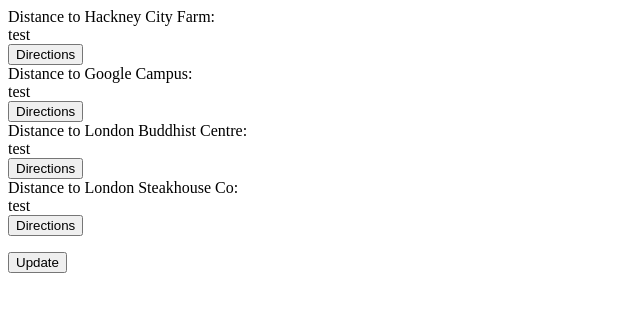
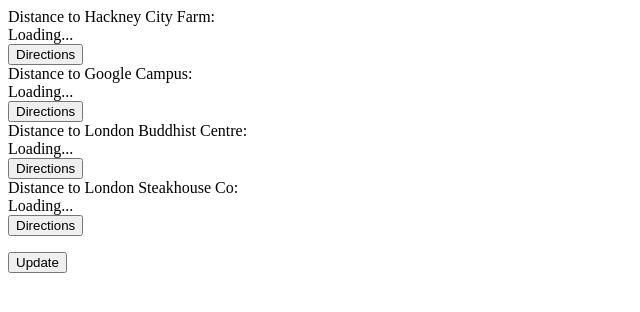
Before and after one commit to neroshan12/practice-project, a website: page index.html in a window 1280 px wide. Shown: the whole page, without its empty margins (0-640 px from the left). Drawn offline with Linux system fonts and the light colour scheme.

Commit message:
auto distance load and remote 'test'message

```diff
--- a/app.js
+++ b/app.js
@@ -19,7 +19,7 @@
 var locationNames = ['hcf','lbc','lsc','gc']
 var currentLocation;
 
-// updateLocationAndDistances();
+updateLocationAndDistances();
 
 var updateButton = document.getElementById('update-button');
 updateButton.addEventListener('click', updateLocationAndDistances);
--- a/index.html
+++ b/index.html
@@ -7,13 +7,13 @@
   <body>
 
     <div id='places-to-go'>
-      <div>Distance to Hackney City Farm:</div> <div id='hcf-distance'>test</div> <button>Directions</button>
-      <div>Distance to Google Campus:</div> <div id='gc-distance'>test</div> <button>Directions</button>
-      <div>Distance to London Buddhist Centre:</div> <div id='lbc-distance'>test</div> <button>Directions</button>
-      <div>Distance to London Steakhouse Co:</div> <div id='lsc-distance'>test</div> <button>Directions</button>
+      <div>Distance to Hackney City Farm:</div> <div id='hcf-distance'>Loading...</div> <button>Directions</button>
+      <div>Distance to Google Campus:</div> <div id='gc-distance'>Loading...</div> <button>Directions</button>
+      <div>Distance to London Buddhist Centre:</div> <div id='lbc-distance'>Loading...</div> <button>Directions</button>
+      <div>Distance to London Steakhouse Co:</div> <div id='lsc-distance'>Loading...</div> <button>Directions</button>
     </div>
 
-    <p id='update-button'><button>Update</button></p>
+    <p><button id='update-button'>Update</button></p>
 
   <script src='./jquery-3.2.1.js'></script>
   <script src='./APIKeys.js'></script>
```
Also changed, not shown: 1 other file.
